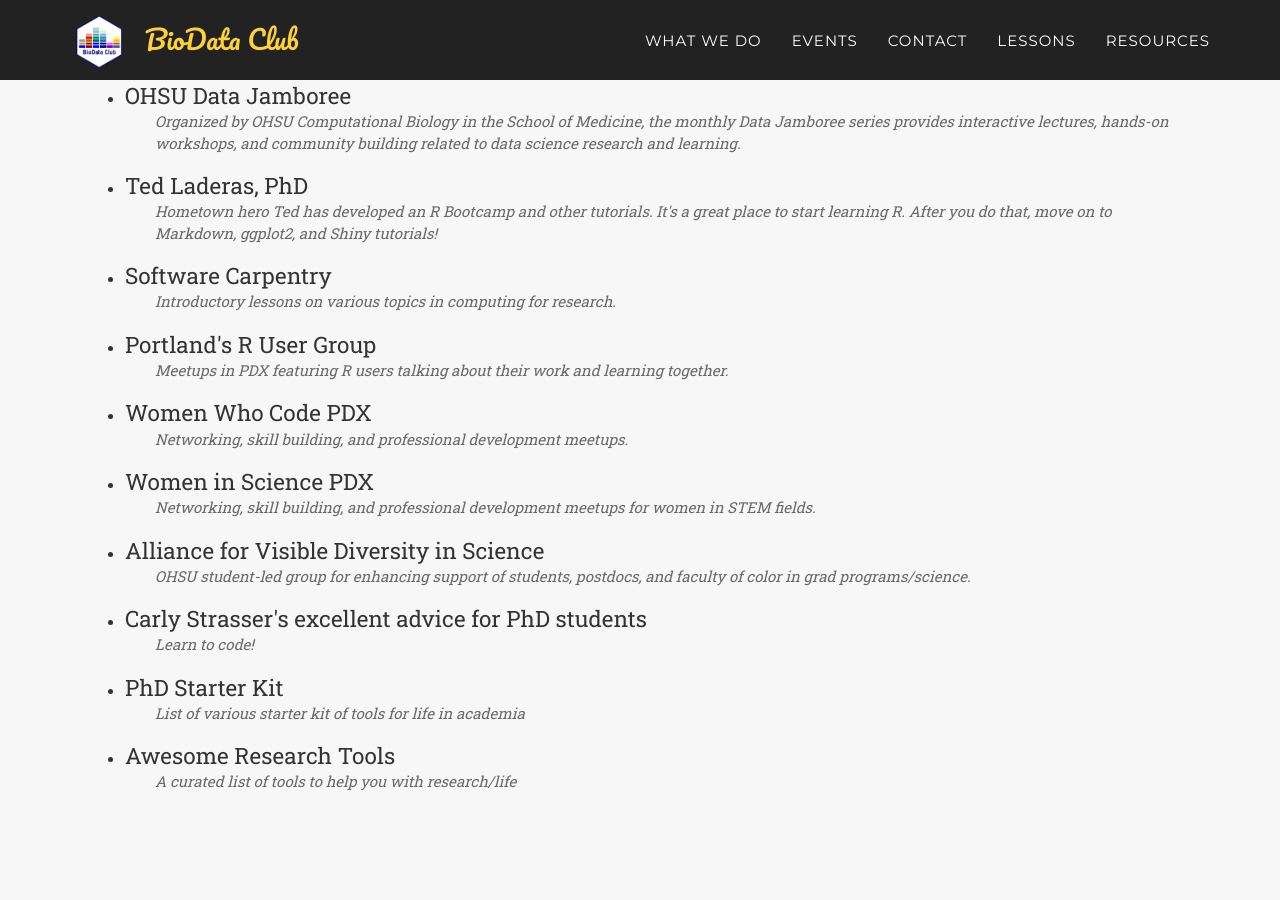
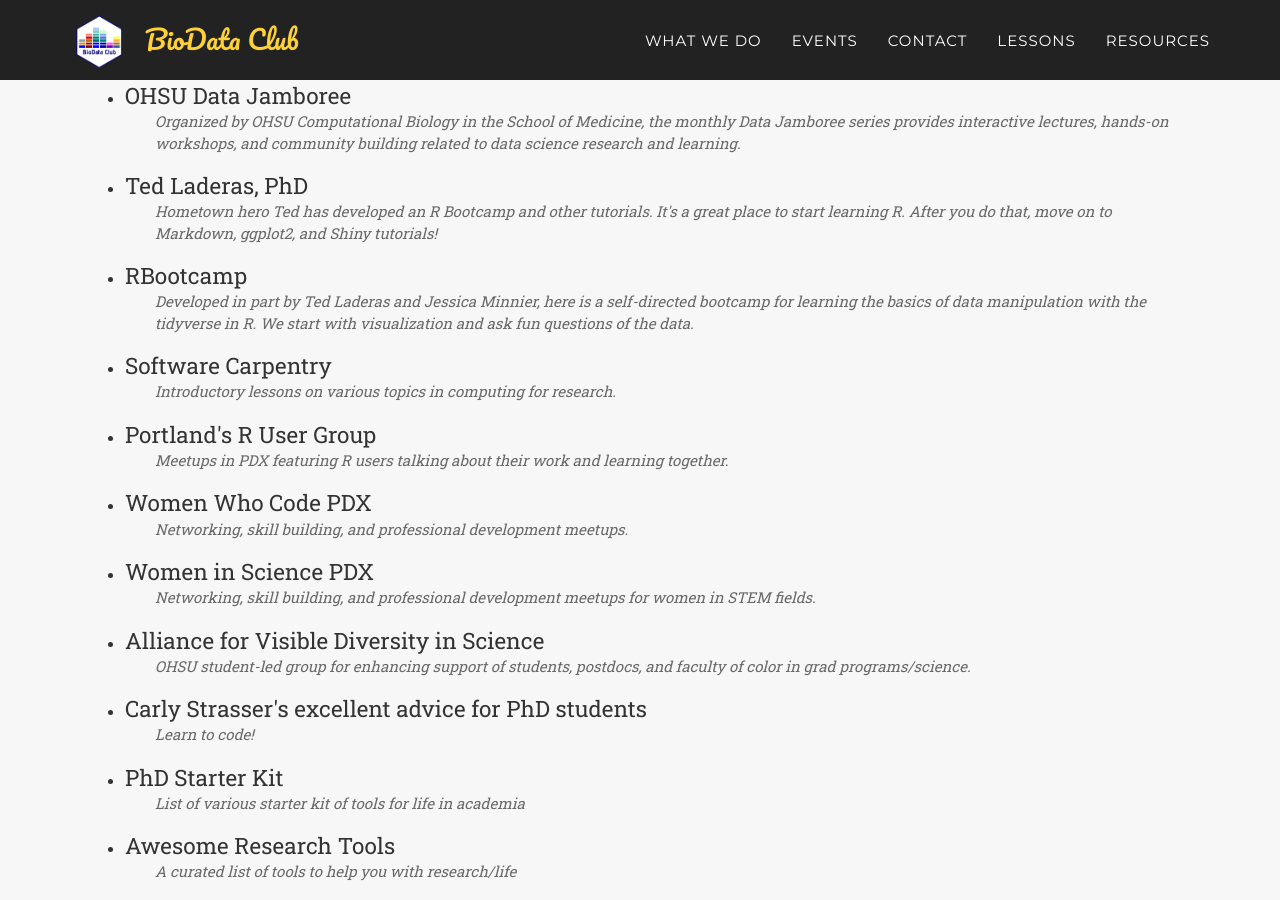
Before and after one commit to BioData-Club/BioData-Club.github.io, a Jekyll site: the page built from index.html, in a window 1280 px wide and 900 px high, scrolled down 6538 px. Built offline with Jekyll 4.4.1, drawn with Linux system fonts in a browser that asks for light colours; some web fonts are replaced.

Commit message:
Add RBootcamp to Resources

```diff
--- a/_includes/friends-and-resources.html
+++ b/_includes/friends-and-resources.html
@@ -15,6 +15,10 @@
         <li>
           <a class='eventTitle' href="http://laderast.github.io/">Ted Laderas, PhD</a>
           <div class='eventSub'> Hometown hero Ted has developed an R Bootcamp and other tutorials. It's a great place to start learning R. After you do that, move on to Markdown, ggplot2, and Shiny tutorials!</div>
+        </li>
+        <li>
+          <a class='eventTitle' href="https://www.datacamp.com/courses/rbootcamp">RBootcamp</a>
+          <div class='eventSub'>Developed in part by Ted Laderas and Jessica Minnier, here is a self-directed bootcamp for learning the basics of data manipulation with the tidyverse in R. We start with visualization and ask fun questions of the data.</div>
         </li>
         <li>
           <a class='eventTitle' href="https://software-carpentry.org/lessons/">Software Carpentry</a>
```
